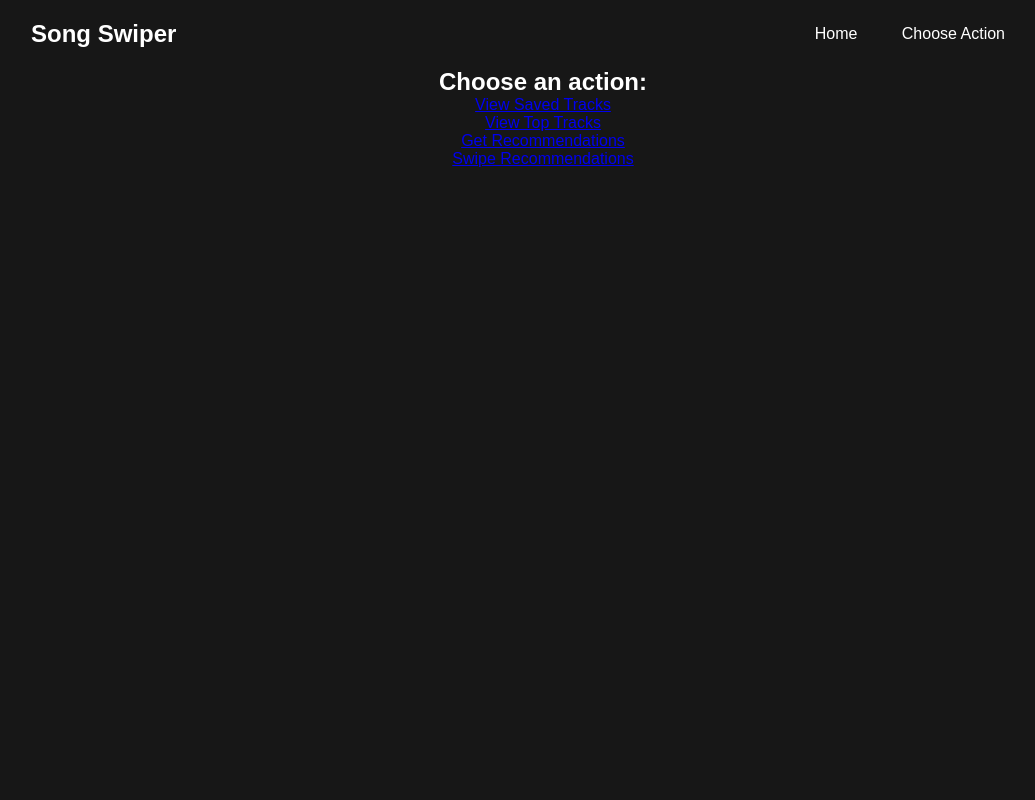
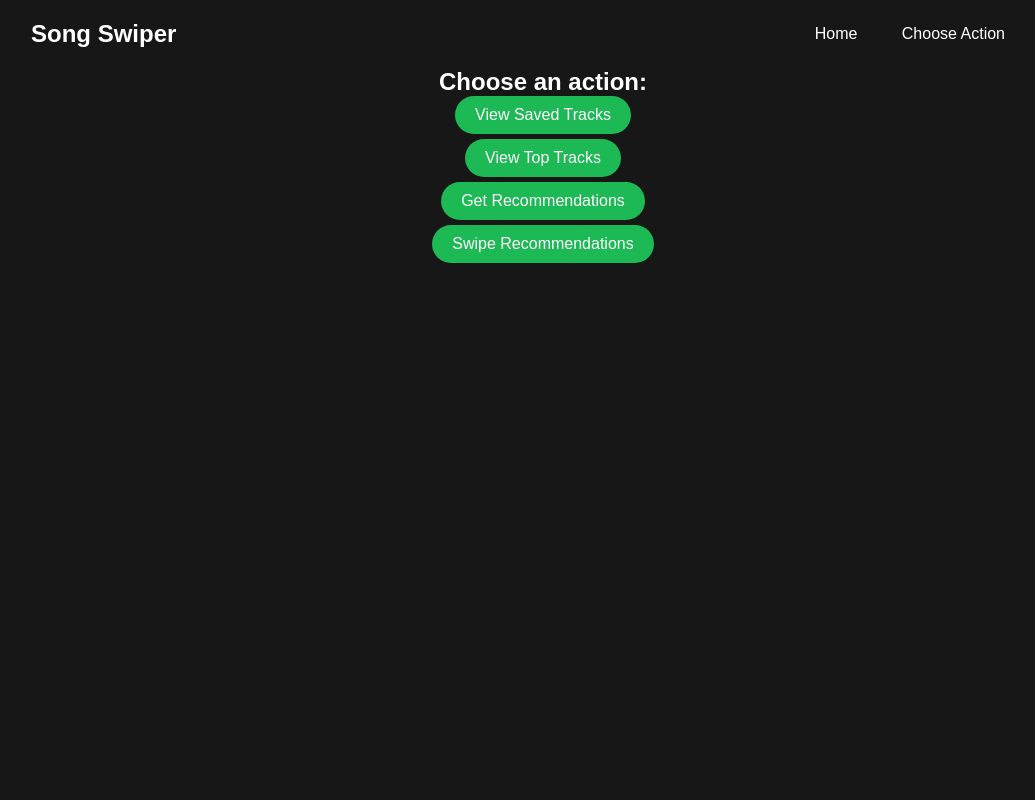
Before and after one commit to germanbursetromero/SongSwiper, a Flask app: page /chooseAction in a window 1280 px wide. Shown: the whole page, without its empty margins (97-1132 px from the left). Run offline with Flask 3, Linux system fonts and the light colour scheme.

Commit message:
more frontend changes

```diff
--- a/static/css/style.css
+++ b/static/css/style.css
@@ -49,3 +49,18 @@ nav h1{
     text-align: center;
     color: #ffffff;
 }
+
+.spot-button{
+    display: inline-block;
+    padding: 10px 20px;
+    font-size: 16px;
+    color: #fff;
+    background-color: #1DB954; /* Spotify green */
+    text-decoration: none;
+    border-radius: 50px; /* Rounded corners */
+    transition: background-color 0.3s ease;
+    margin-bottom: 5px;
+}
+.spot-button:hover{
+    background-color: #1ed760;
+}
--- a/templates/choose_action.html
+++ b/templates/choose_action.html
@@ -9,10 +9,11 @@
 <div class="choose-action">
     <h2>Choose an action:</h2>
     <ul>
-        <li><a href="{{ url_for('getTracks') }}">View Saved Tracks</a></li>
-        <li><a href="{{ url_for('getTopTracks') }}">View Top Tracks</a></li>
-        <li><a href="{{ url_for('getRecommendations') }}">Get Recommendations</a></li>
-        <li><a href="{{ url_for('swipeRecommendations') }}">Swipe Recommendations</a></li>
+        <li><a href="{{ url_for('getTracks') }}" class="spot-button">View Saved Tracks</a></li>
+        <li><a href="{{ url_for('getTopTracks') }}" class="spot-button">View Top Tracks</a></li>
+        <li><a href="{{ url_for('getRecommendations') }}" class="spot-button">Get Recommendations</a></li>
+        <li><a href="{{ url_for('swipeRecommendations') }}" class="spot-button">Swipe Recommendations</a></li>
+        </div>
     </ul>
 </div>
 {% endblock %}
```
